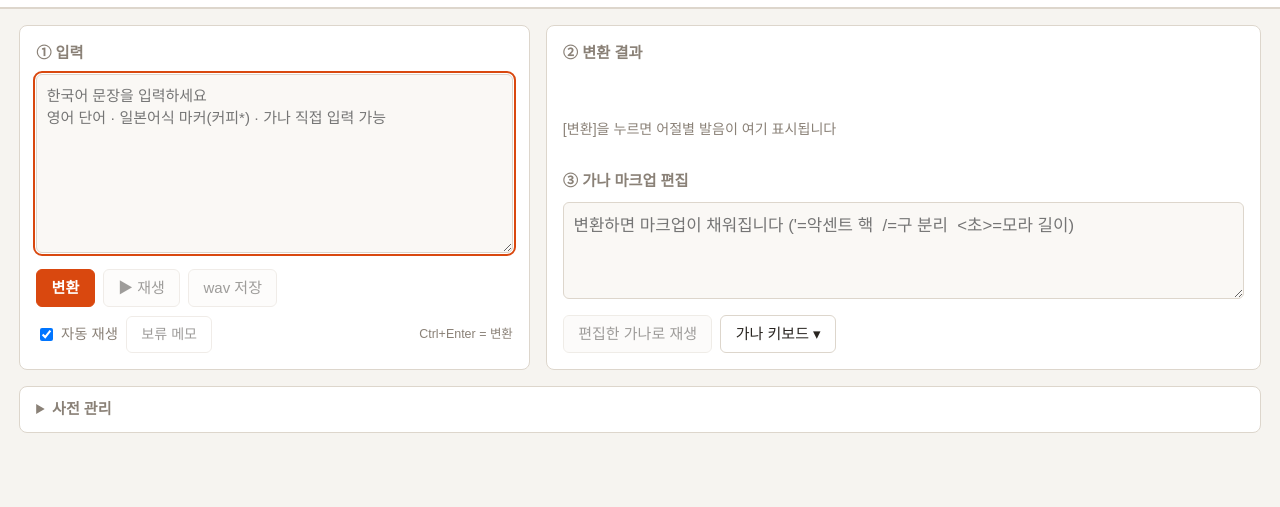
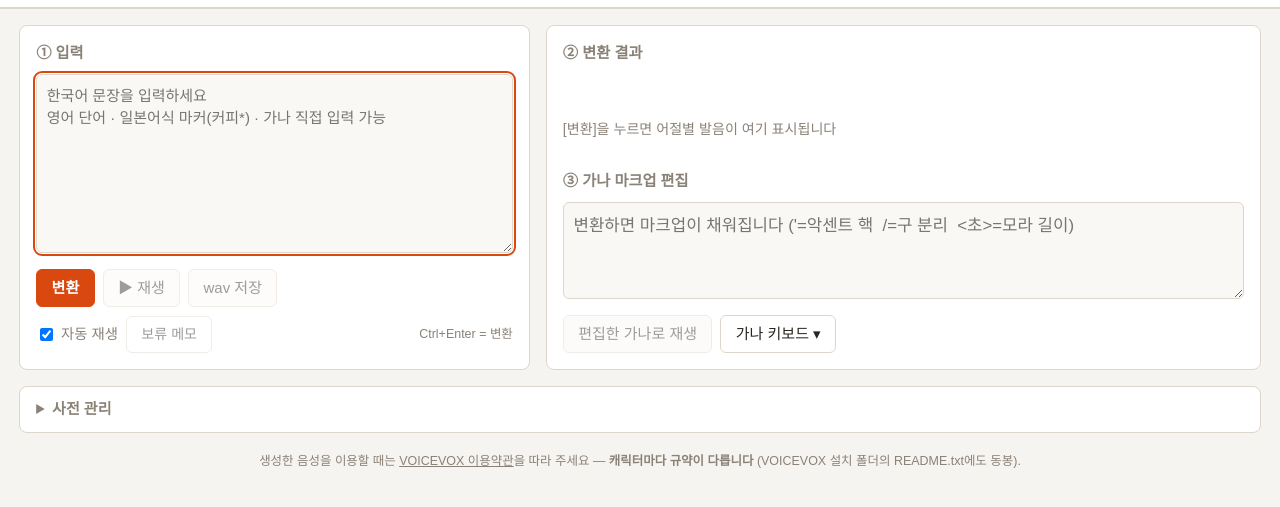
Before and after one commit to nanan-na/VOICEVOX-TO-KR, a website: page web/index.html in a window 1280 px wide. Shown: the part 45-552 px from the top of the page. Drawn offline with Linux system fonts and the light colour scheme; no server answers.

Commit message:
feat: MIT LICENSE + 라이선스·VOICEVOX 이용약관 안내 (README·웹 푸터, 설치 안내)

```diff
--- a/web/index.html
+++ b/web/index.html
@@ -110,6 +110,11 @@
   </form>
 </details>
 
+<footer class="page-foot">
+  생성한 음성을 이용할 때는 <a href="https://voicevox.hiroshiba.jp/term/" target="_blank" rel="noopener">VOICEVOX 이용약관</a>을
+  따라 주세요 — <strong>캐릭터마다 규약이 다릅니다</strong> (VOICEVOX 설치 폴더의 README.txt에도 동봉).
+</footer>
+
 <!-- 교정 팝오버 -->
 <div id="popover" class="popover hidden" role="dialog" aria-label="발음 교정">
   <div class="popover-title" id="pop-title"></div>
--- a/web/style.css
+++ b/web/style.css
@@ -237,6 +237,15 @@ button.danger { color: var(--danger); border-color: var(--danger); background: t
 .kb-key:hover { border-color: var(--accent); }
 .kb-gap { flex-basis: 100%; height: 2px; }
 
+/* ── 푸터 (이용약관 안내) ── */
+.page-foot {
+  margin: 0 1.2rem 1rem;
+  text-align: center;
+  font-size: 0.78rem; color: var(--muted);
+}
+.page-foot a { color: inherit; text-decoration: underline; }
+.page-foot a:hover { color: var(--accent); }
+
 /* ── 사전 관리 ── */
 .dict-panel {
   margin: 0 1.2rem 1.2rem;
```
Also changed, not shown: README.md, 1 other file.
